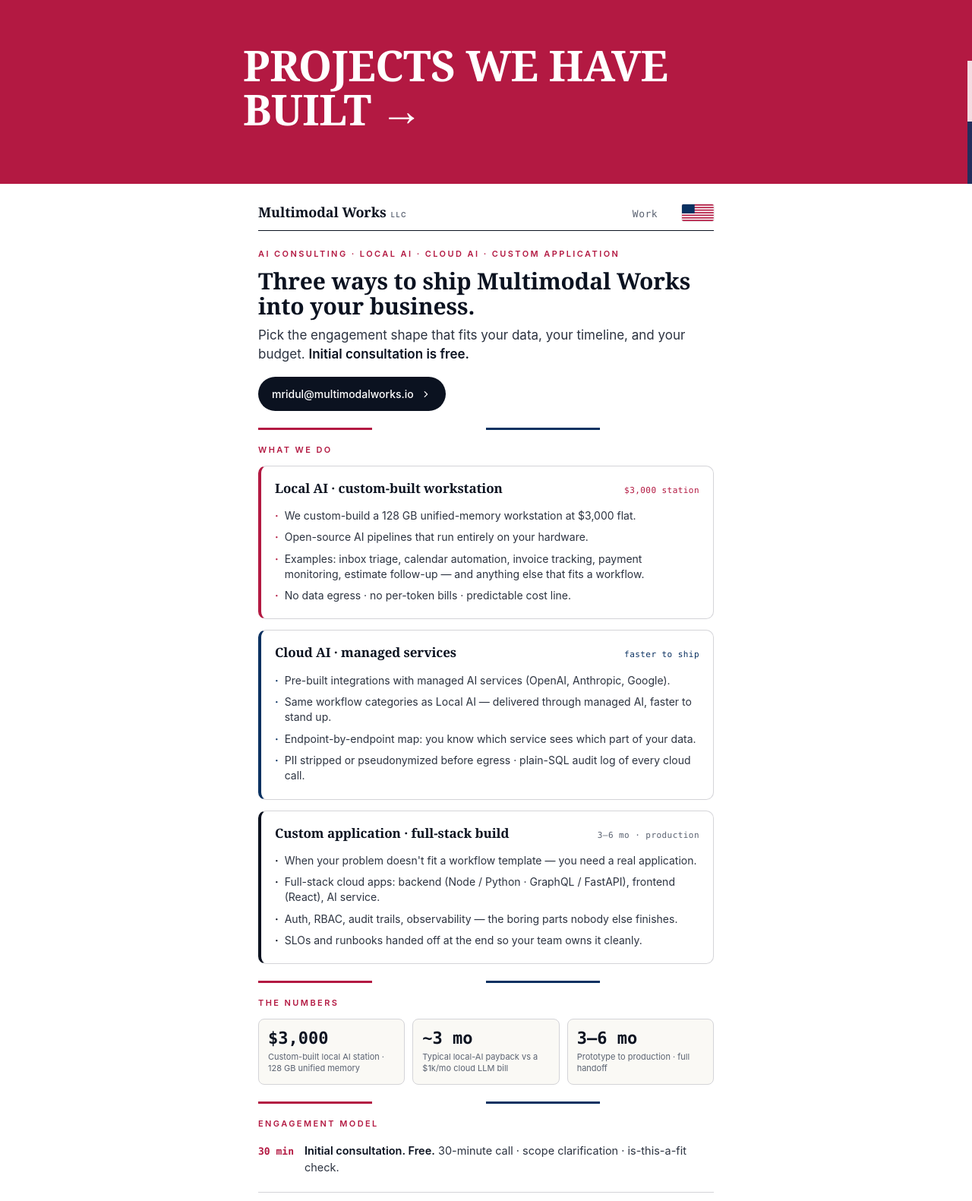
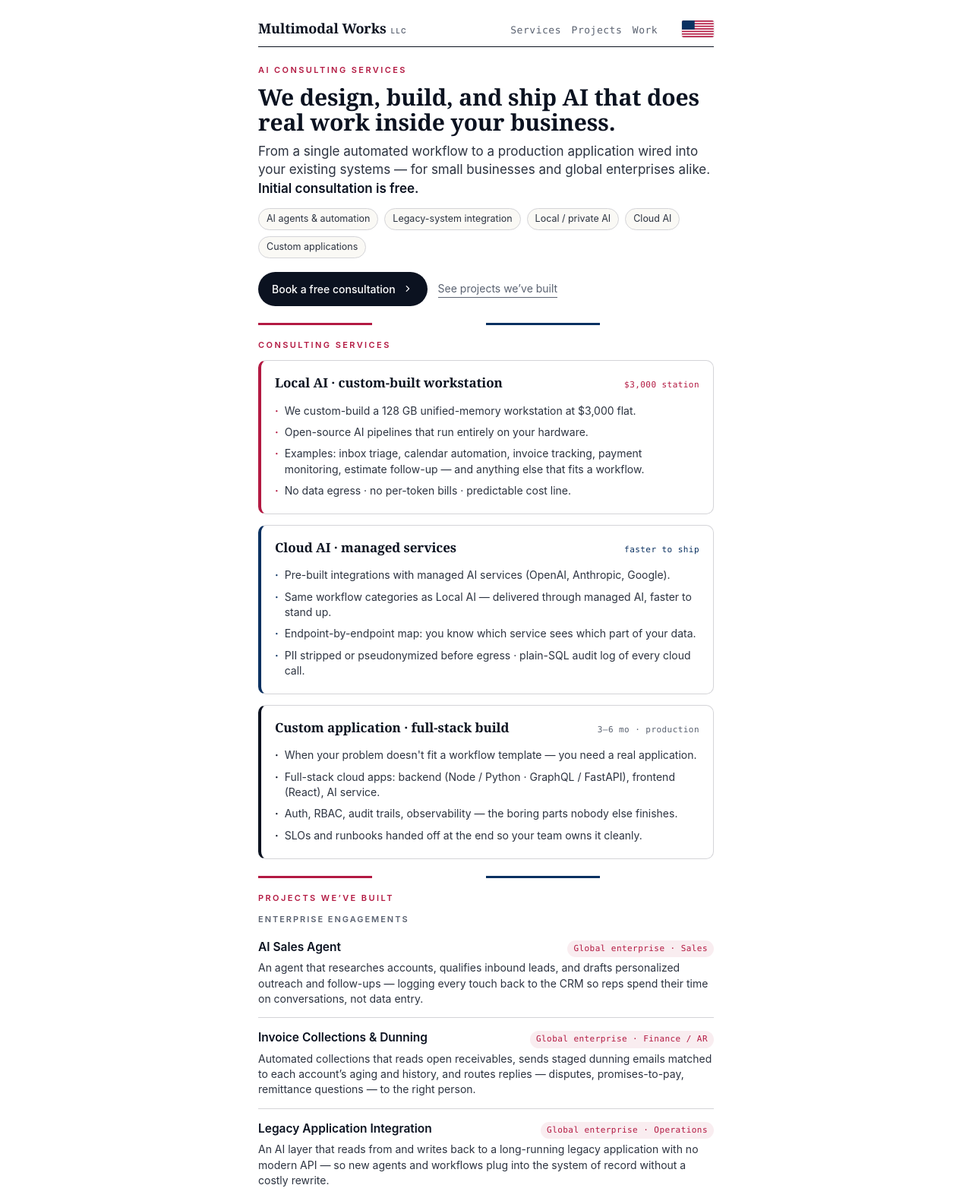
Before and after one commit to mertall/multimodalworks.io, a plain HTML site: page index.html in a window 1280 px wide. Shown: the top 1581 px of the page at 76% size. Drawn offline with Linux system fonts and the light colour scheme.

Commit message:
feat(home): consulting-services-first homepage with projects + client types
- Lead with AI consulting services hero and service chips; drop portfolio banner
- Add 'Projects we've built' section grouped by client type
- Add three anonymized enterprise engagements: AI sales agent,
  invoice collections & dunning, legacy application integration

Co-Authored-By: Claude Opus 5.5 <noreply@anthropic.com>
Claude-Session: https://claude.ai/code/session_0139H4mbAqeigkMzKpQuUGVX

```diff
--- a/index.html
+++ b/index.html
@@ -3,10 +3,10 @@
   <head>
     <meta charset="utf-8" />
     <meta name="viewport" content="width=device-width, initial-scale=1" />
-    <title>Multimodal Works · AI consulting for SMBs</title>
+    <title>Multimodal Works · AI consulting services</title>
     <meta
       name="description"
-      content="AI consulting. Three ways to ship AI in your business: Local AI, Cloud AI, Custom application. Initial consultation free."
+      content="AI consulting services for SMBs and enterprises: AI agents, legacy-system integration, local AI, cloud AI, and custom applications. Initial consultation free."
     />
     <style>
       :root {
@@ -366,74 +366,59 @@
         .topnav a { font-size: 12px; }
       }
 
-      /* Hero banner — full-width portfolio promo at top of page */
-      .hero-banner {
-        display: block;
-        background: var(--ink);
-        color: var(--paper);
-        text-decoration: none;
-        border-bottom: none;
-        padding: 56px 28px;
-        position: relative;
-        overflow: hidden;
-        transition: background 300ms ease;
-      }
-      .hero-banner:hover {
-        background: var(--red);
-        color: var(--paper);
-        border-bottom: none;
-      }
-      .hero-banner-inner {
-        max-width: 640px;
-        margin: 0 auto;
-        position: relative;
-        z-index: 1;
-      }
-      .hero-banner .eyebrow {
+      /* Projects list */
+      .projects .group {
         font-size: 11px;
         text-transform: uppercase;
-        letter-spacing: 0.22em;
-        color: rgba(255, 255, 255, 0.65);
+        letter-spacing: 0.18em;
+        color: var(--ink-mute);
         font-weight: 600;
-        margin: 0 0 14px;
-        font-family: -apple-system, BlinkMacSystemFont, "Segoe UI", Inter, Roboto, Helvetica, Arial, sans-serif;
+        margin: 18px 0 2px;
       }
-      .hero-banner .headline {
-        font-family: "Iowan Old Style", "Apple Garamond", Georgia, Cambria, "Times New Roman", serif;
-        font-size: clamp(34px, 5.4vw, 56px);
-        line-height: 1.04;
-        font-weight: 600;
-        margin: 0 0 14px;
-        letter-spacing: -0.01em;
-        color: var(--paper);
+      .projects .group:first-of-type { margin-top: 4px; }
+      .projects ul { list-style: none; margin: 0; padding: 0; }
+      .projects li {
+        padding: 14px 0;
+        border-top: 1px solid var(--rule);
       }
-      .hero-banner .headline .arrow {
-        display: inline-block;
-        transition: transform 240ms ease;
-        margin-left: 4px;
+      .projects li:first-child { border-top: none; }
+      .projects .row1 {
+        display: flex;
+        justify-content: space-between;
+        align-items: baseline;
+        gap: 12px;
+        flex-wrap: wrap;
       }
-      .hero-banner:hover .headline .arrow { transform: translateX(8px); }
-      .hero-banner .sub {
-        font-size: 15px;
-        line-height: 1.55;
-        color: rgba(255, 255, 255, 0.8);
-        max-width: 52ch;
-        margin: 0;
+      .projects .name { font-weight: 600; font-size: 15.5px; color: var(--ink); }
+      .projects .client {
+        font-family: "JetBrains Mono", ui-monospace, Menlo, monospace;
+        font-size: 11px;
+        letter-spacing: 0.04em;
+        color: var(--navy);
+        background: rgba(10, 49, 97, 0.07);
+        padding: 3px 8px;
+        border-radius: 999px;
+        white-space: nowrap;
       }
-      .hero-banner .stripe {
-        position: absolute;
-        right: 0; top: 0; bottom: 0;
-        width: 6px;
-        background: linear-gradient(
-          to bottom,
-          var(--red) 0 33%,
-          var(--paper) 33% 66%,
-          var(--navy) 66% 100%
-        );
-        opacity: 0.85;
+      .projects .enterprise .client { color: var(--red); background: rgba(179, 25, 66, 0.08); }
+      .projects .desc { font-size: 14px; color: var(--ink-soft); margin-top: 4px; line-height: 1.45; }
+      .projects .desc a { font-size: 13px; color: var(--ink-mute); }
+      .projects .more { margin-top: 16px; font-size: 14px; }
+
+      /* Service-pick list in hero */
+      .hero .services-inline {
+        margin-top: 14px;
+        display: flex;
+        flex-wrap: wrap;
+        gap: 8px;
       }
-      @media (max-width: 480px) {
-        .hero-banner { padding: 36px 18px; }
+      .hero .services-inline span {
+        font-size: 12.5px;
+        border: 1px solid var(--rule);
+        border-radius: 999px;
+        padding: 4px 10px;
+        color: var(--ink-soft);
+        background: var(--paper-soft);
       }
 
       @media print {
@@ -442,25 +427,20 @@
         a { border-bottom: none; }
         .hero .cta { display: none; }
         .topnav { display: none; }
-        .hero-banner { display: none; }
         @page { size: letter; margin: 0.5in; }
       }
     </style>
   </head>
   <body>
-    <a class="hero-banner" href="work.html" aria-label="Projects we have built">
-      <span class="stripe" aria-hidden="true"></span>
-      <div class="hero-banner-inner">
-        <h2 class="headline">Projects we have built<span class="arrow"> →</span></h2>
-      </div>
-    </a>
     <div class="page">
       <header class="top">
         <div class="wordmark">
           Multimodal Works<span class="llc">LLC</span>
         </div>
         <nav class="topnav">
-          <a href="work.html">Work</a>
+          <a href="#services">Services</a>
+          &nbsp;&nbsp;<a href="#projects">Projects</a>
+          &nbsp;&nbsp;<a href="work.html">Work</a>
         </nav>
         <!-- USA flag SVG -->
         <svg
@@ -484,31 +464,38 @@
       </header>
 
       <section class="hero">
-        <p class="eyebrow">
-          AI consulting · Local AI · Cloud AI · Custom application
+        <p class="eyebrow">AI consulting services</p>
+        <h1>We design, build, and ship AI that does real work inside your business.</h1>
+        <p class="tagline">
+          From a single automated workflow to a production application wired
+          into your existing systems &mdash; for small businesses and global
+          enterprises alike. <strong>Initial consultation is free.</strong>
         </p>
-        <h1>Three ways to ship Multimodal Works into your business.</h1>
-        <p class="tagline">
-          Pick the engagement shape that fits your data, your timeline, and
-          your budget. <strong>Initial consultation is free.</strong>
-        </p>
+        <div class="services-inline" aria-label="Services">
+          <span>AI agents &amp; automation</span>
+          <span>Legacy-system integration</span>
+          <span>Local / private AI</span>
+          <span>Cloud AI</span>
+          <span>Custom applications</span>
+        </div>
         <div class="cta">
           <a
             class="primary"
             href="mailto:mridul@multimodalworks.io?subject=Multimodal%20Works%20%E2%80%94%20intro"
           >
-            mridul@multimodalworks.io
+            Book a free consultation
             <svg viewBox="0 0 20 20" fill="currentColor" width="16" height="16" aria-hidden="true">
               <path fill-rule="evenodd" d="M7.21 14.77a.75.75 0 01.02-1.06L10.94 10 7.23 6.29a.75.75 0 111.06-1.06l4.24 4.24a.75.75 0 010 1.06l-4.24 4.24a.75.75 0 01-1.08.02z" clip-rule="evenodd" />
             </svg>
           </a>
+          <a class="secondary" href="#projects">See projects we&rsquo;ve built</a>
         </div>
       </section>
 
       <div class="accent-bar"></div>
 
-      <section>
-        <h2>What we do</h2>
+      <section id="services">
+        <h2>Consulting services</h2>
         <div class="modes">
           <div class="mode local">
             <div class="lead">
@@ -547,6 +534,96 @@
             </ul>
           </div>
         </div>
+      </section>
+
+      <div class="accent-bar"></div>
+
+      <section class="projects" id="projects">
+        <h2>Projects we&rsquo;ve built</h2>
+
+        <p class="group">Enterprise engagements</p>
+        <ul>
+          <li class="enterprise">
+            <div class="row1">
+              <span class="name">AI Sales Agent</span>
+              <span class="client">Global enterprise &middot; Sales</span>
+            </div>
+            <p class="desc">An agent that researches accounts, qualifies inbound leads, and drafts personalized outreach and follow-ups &mdash; logging every touch back to the CRM so reps spend their time on conversations, not data entry.</p>
+          </li>
+          <li class="enterprise">
+            <div class="row1">
+              <span class="name">Invoice Collections &amp; Dunning</span>
+              <span class="client">Global enterprise &middot; Finance / AR</span>
+            </div>
+            <p class="desc">Automated collections that reads open receivables, sends staged dunning emails matched to each account&rsquo;s aging and history, and routes replies &mdash; disputes, promises-to-pay, remittance questions &mdash; to the right person.</p>
+          </li>
+          <li class="enterprise">
+            <div class="row1">
+              <span class="name">Legacy Application Integration</span>
+              <span class="client">Global enterprise &middot; Operations</span>
+            </div>
+            <p class="desc">An AI layer that reads from and writes back to a long-running legacy application with no modern API &mdash; so new agents and workflows plug into the system of record without a costly rewrite.</p>
+          </li>
+        </ul>
+
+        <p class="group">Small &amp; mid-sized businesses</p>
+        <ul>
+          <li>
+            <div class="row1">
+              <span class="name">Live Job Costing</span>
+              <span class="client">Project-based SMB</span>
+            </div>
+            <p class="desc">Every bill, purchase, and payroll line coded to a job the moment it hits QuickBooks &mdash; margin visible mid-build, not at year-end. <a href="work.html#job-costing">Case study &rarr;</a></p>
+          </li>
+          <li>
+            <div class="row1">
+              <span class="name">Operational Intelligence Agent</span>
+              <span class="client">CRM-driven SMB</span>
+            </div>
+            <p class="desc">An assistant that works directly against CRM and financial data, with a memory graph that actually remembers accounts, deals, and decisions. <a href="work.html#operational-intelligence">Case study &rarr;</a></p>
+          </li>
+          <li>
+            <div class="row1">
+              <span class="name">Private AI Workstation</span>
+              <span class="client">Small office</span>
+            </div>
+            <p class="desc">A $3,000 on-site machine running a full AI assistant with memory and an audit trail. Nothing leaves the building. <a href="work.html#local-ai">Case study &rarr;</a></p>
+          </li>
+          <li>
+            <div class="row1">
+              <span class="name">Visual Search Platform</span>
+              <span class="client">Catalog-driven business</span>
+            </div>
+            <p class="desc">Search across images and text together, tuned on the customer&rsquo;s own catalog for a 20% lift in top-10 results. <a href="work.html#vision-search">Case study &rarr;</a></p>
+          </li>
+          <li>
+            <div class="row1">
+              <span class="name">Right-Sizing Installer</span>
+              <span class="client">Individuals &amp; small teams</span>
+            </div>
+            <p class="desc">Scans a machine and installs the private chat + search stack it can actually run &mdash; macOS, Windows, and Linux. <a href="work.html#right-sizing">Case study &rarr;</a></p>
+          </li>
+        </ul>
+
+        <p class="group">Research &amp; R&amp;D</p>
+        <ul>
+          <li>
+            <div class="row1">
+              <span class="name">Demand Forecaster</span>
+              <span class="client">R&amp;D &middot; edge deployment</span>
+            </div>
+            <p class="desc">A compact forecasting engine trained inside a 10-hour budget, sized for edge hardware. <a href="work.html#demand-forecaster">Case study &rarr;</a></p>
+          </li>
+          <li>
+            <div class="row1">
+              <span class="name">Quantum simulation on a laptop</span>
+              <span class="client">Research &middot; hackathon</span>
+            </div>
+            <p class="desc">A 60-qubit circuit simulated on commodity hardware through mathematical simplification. <a href="work.html#quantum">Case study &rarr;</a></p>
+          </li>
+        </ul>
+
+        <p class="more"><a href="work.html">Full portfolio &amp; past enterprise work &rarr;</a></p>
       </section>
 
       <div class="accent-bar"></div>
```
